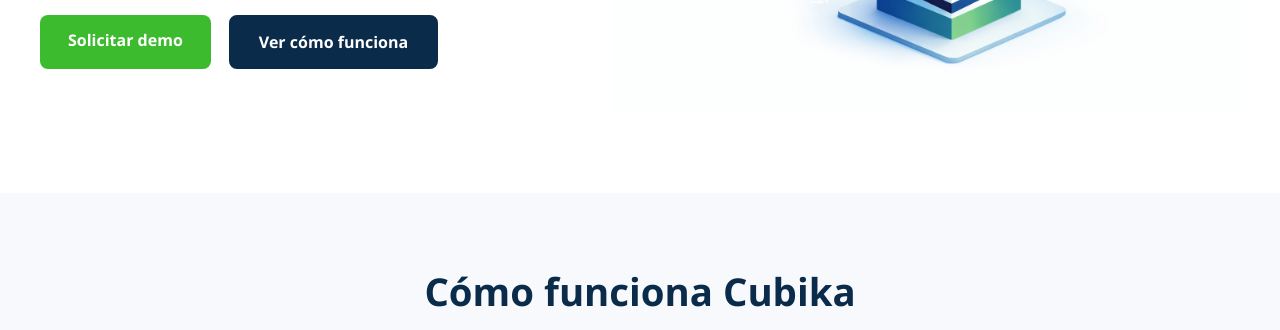
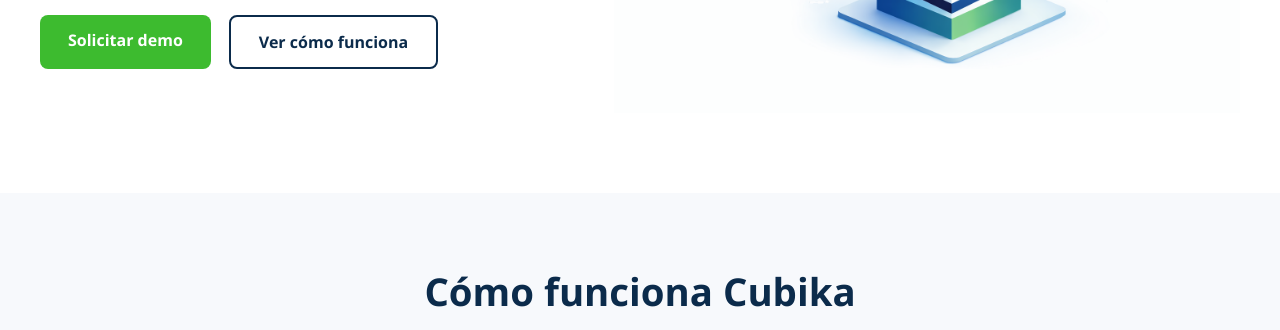
Before and after one commit to echeverrigroup/cubika-landing, a website: page index.html in a window 1280 px wide. In both pictures the pointer is over the link "Ver cómo funciona". Shown: the part 460-790 px from the top of the page. Drawn offline with Linux system fonts and the light colour scheme.

Commit message:
Update index.html

```diff
--- a/index.html
+++ b/index.html
@@ -236,8 +236,8 @@
 }
 
 .btn-secondary:hover {
-  background-color: #0b2b4b;
-  color: #ffffff;
+  background-color: #ffffff;
+  color: #0b2b4b;
 }
 
 
```
